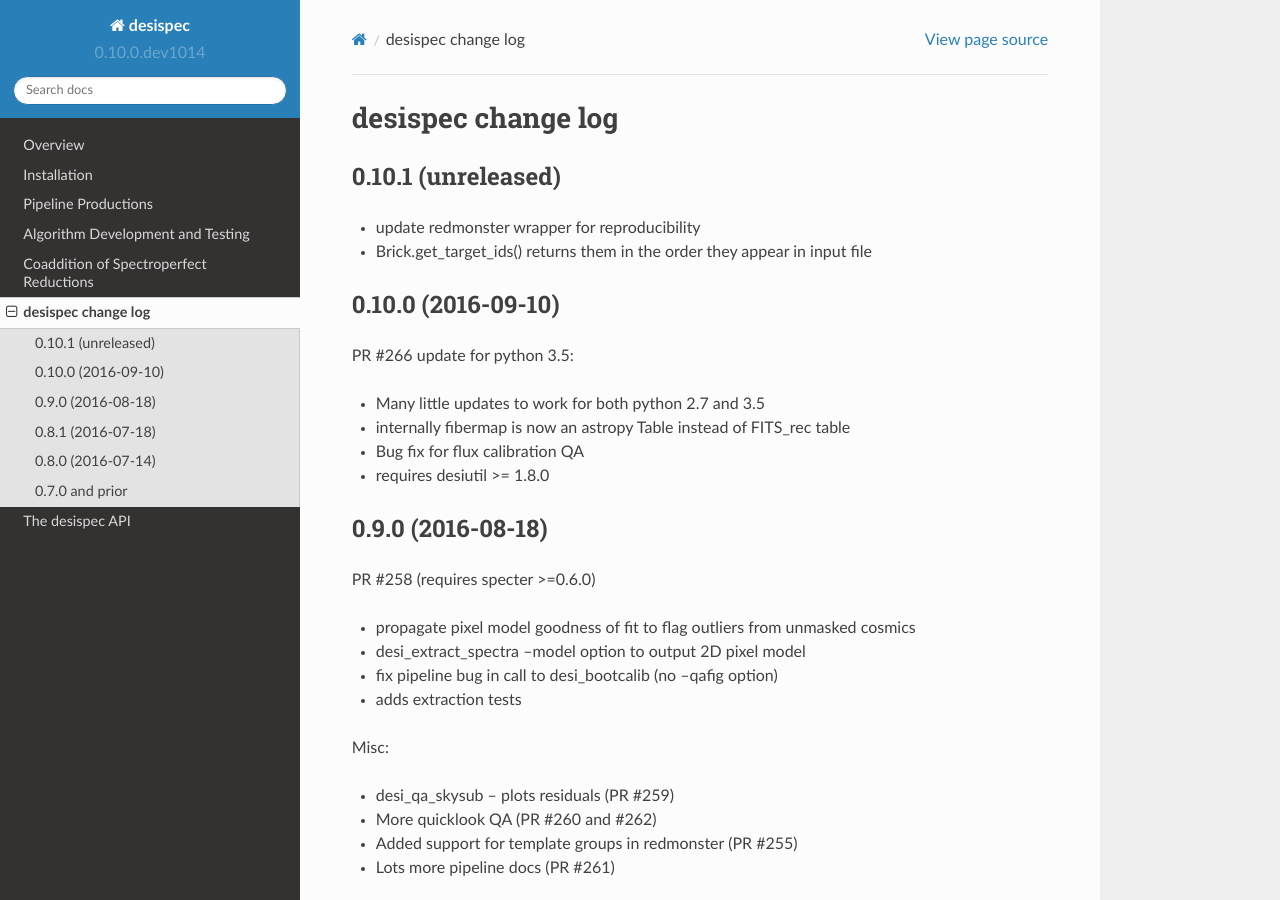
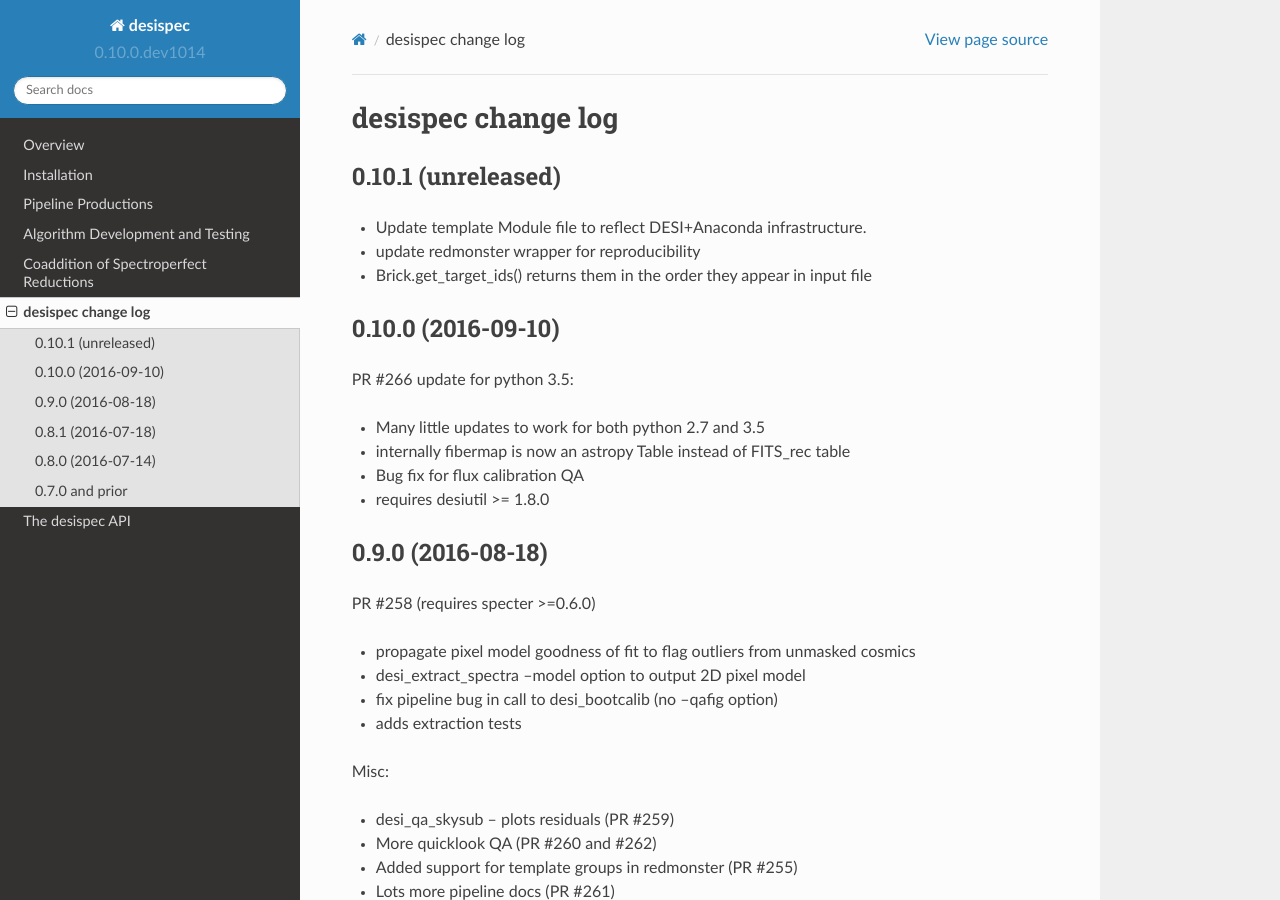
Before and after one commit to desihub/desispec, a Sphinx documentation site: the page built from doc/changes.rst, in a window 1280 px wide and 900 px high. Built offline with Sphinx 7.4.7 and the Read the Docs theme 2.0.0, drawn with Linux system fonts in a browser that asks for light colours.

Commit message:
update module file (#281)

```diff
--- a/doc/changes.rst
+++ b/doc/changes.rst
@@ -5,6 +5,7 @@ desispec change log
 0.10.1 (unreleased)
 -------------------
 
+* Update template Module file to reflect DESI+Anaconda infrastructure.
 * update redmonster wrapper for reproducibility
 * Brick.get_target_ids() returns them in the order they appear in input file
 
```
Also changed, not shown: 1 other file.
